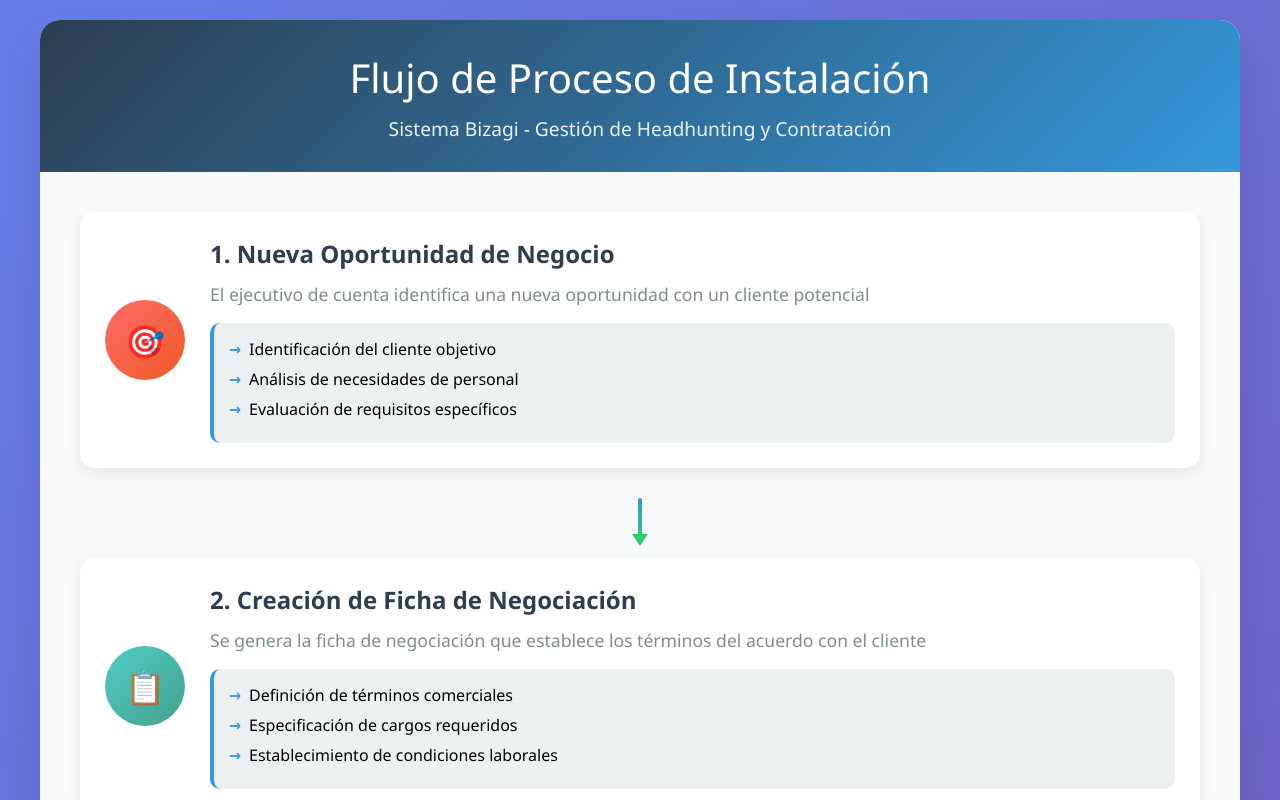
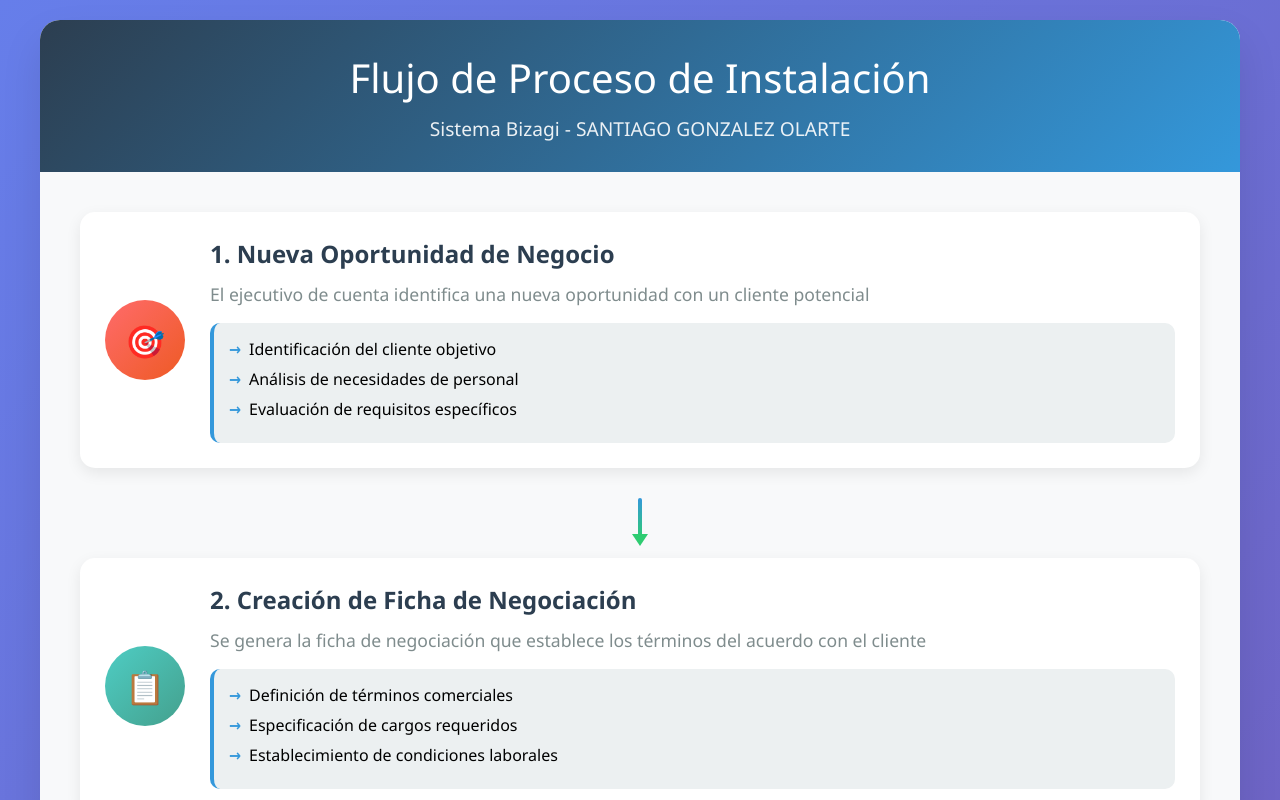
Before and after one commit to Shanti300/Shanti300.github.io, a plain HTML site: page instalacion_flow.html in a window 1280 px wide. Shown: the top 800 px of the page. Drawn offline with Linux system fonts and the light colour scheme.

Commit message:
Update instalacion_flow.html

```diff
--- a/instalacion_flow.html
+++ b/instalacion_flow.html
@@ -231,7 +231,7 @@
     <div class="container">
         <div class="header">
             <h1>Flujo de Proceso de Instalación</h1>
-            <p>Sistema Bizagi - Gestión de Headhunting y Contratación</p>
+            <p>Sistema Bizagi - SANTIAGO GONZALEZ OLARTE</p>
         </div>
 
         <div class="flow-container">
```
